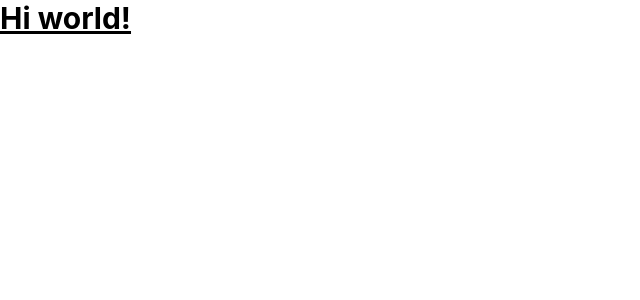
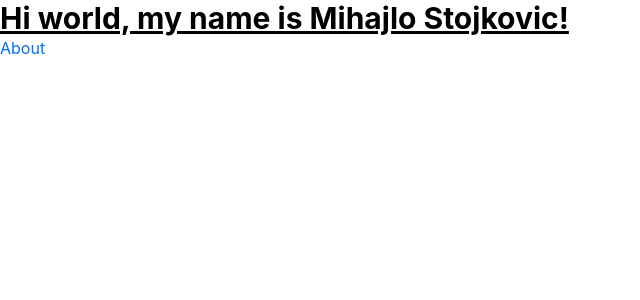
Before and after one commit to mihajlostojkovic99/my-website, a Next.js app: page / in a window 1280 px wide. Shown: the top 300 px of the page, without its empty margins (0-640 px from the left). Built offline with nearby package versions, Linux system fonts and the light colour scheme.

Commit message:
Trying out page routing and page title

```diff
--- /dev/null
+++ b/pages/about.tsx
@@ -0,0 +1,16 @@
+import type { NextPage } from 'next';
+import Head from 'next/head';
+
+const About: NextPage = () => {
+  return (
+    <>
+      <Head>
+        <title>About Mishko</title>
+        <link rel="icon" href="/favicon.ico" />
+      </Head>
+      <div>This is about page!</div>{' '}
+    </>
+  );
+};
+
+export default About;
--- a/pages/index.tsx
+++ b/pages/index.tsx
@@ -1,10 +1,23 @@
-import type { NextPage } from 'next';
+import { NextPage } from 'next';
+import Link from 'next/link';
 import Head from 'next/head';
 import Image from 'next/image';
 
 const Home: NextPage = () => {
-  const a = 5;
-  return <div className="text-3xl font-bold underline">Hi world!</div>;
+  return (
+    <>
+      <Head>
+        <title>Mishko</title>
+        <link rel="icon" href="/favicon.ico" />
+      </Head>
+      <div className="text-3xl font-bold underline">Hi world, my name is Mihajlo Stojkovic!</div>
+      <div>
+        <Link href={'about'}>
+          <a className="hover:underline">About</a>
+        </Link>
+      </div>
+    </>
+  );
 };
 
 export default Home;
--- a/styles/globals.css
+++ b/styles/globals.css
@@ -11,7 +11,7 @@ body {
 }
 
 a {
-  color: inherit;
+  color: #0070f3;
   text-decoration: none;
 }
 
```
